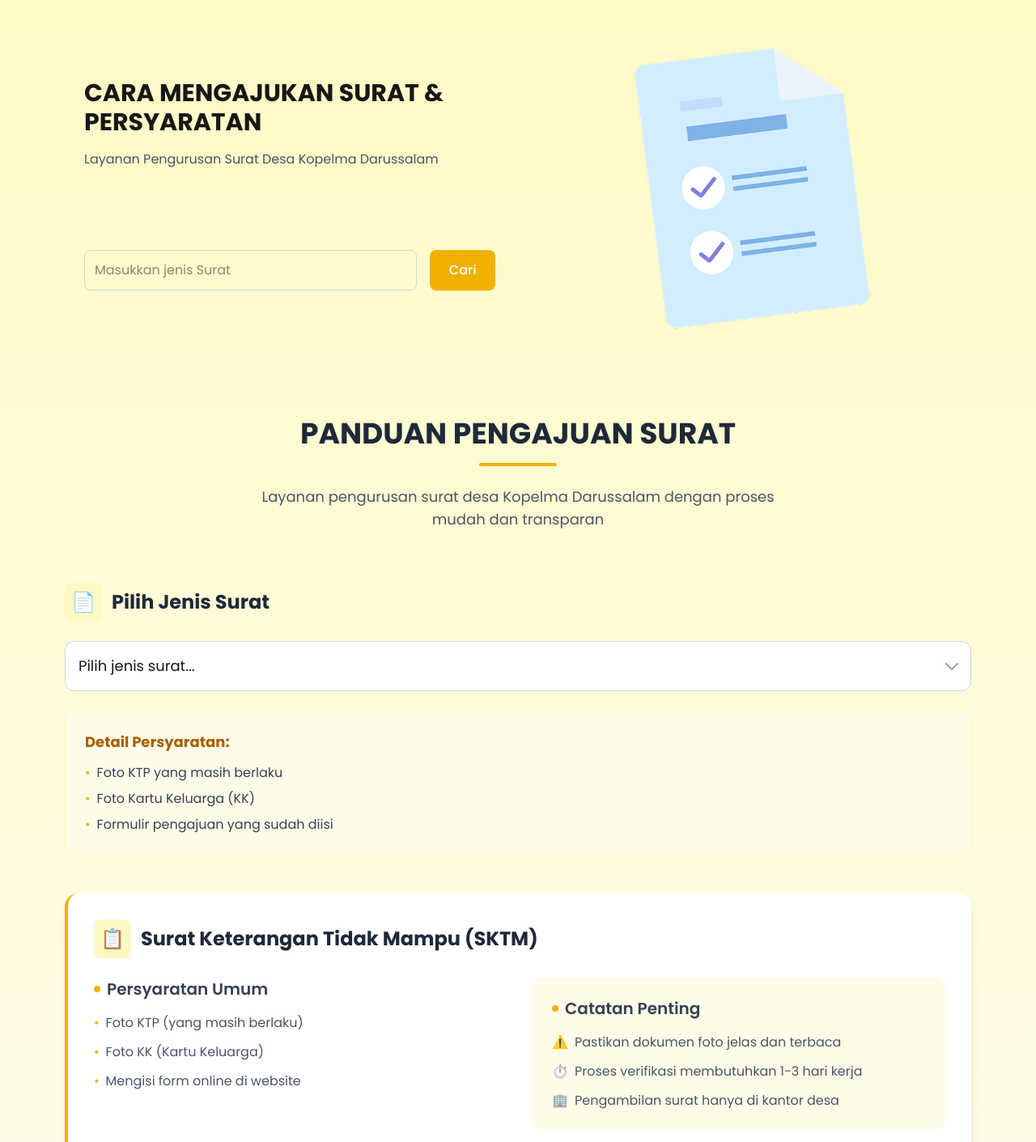
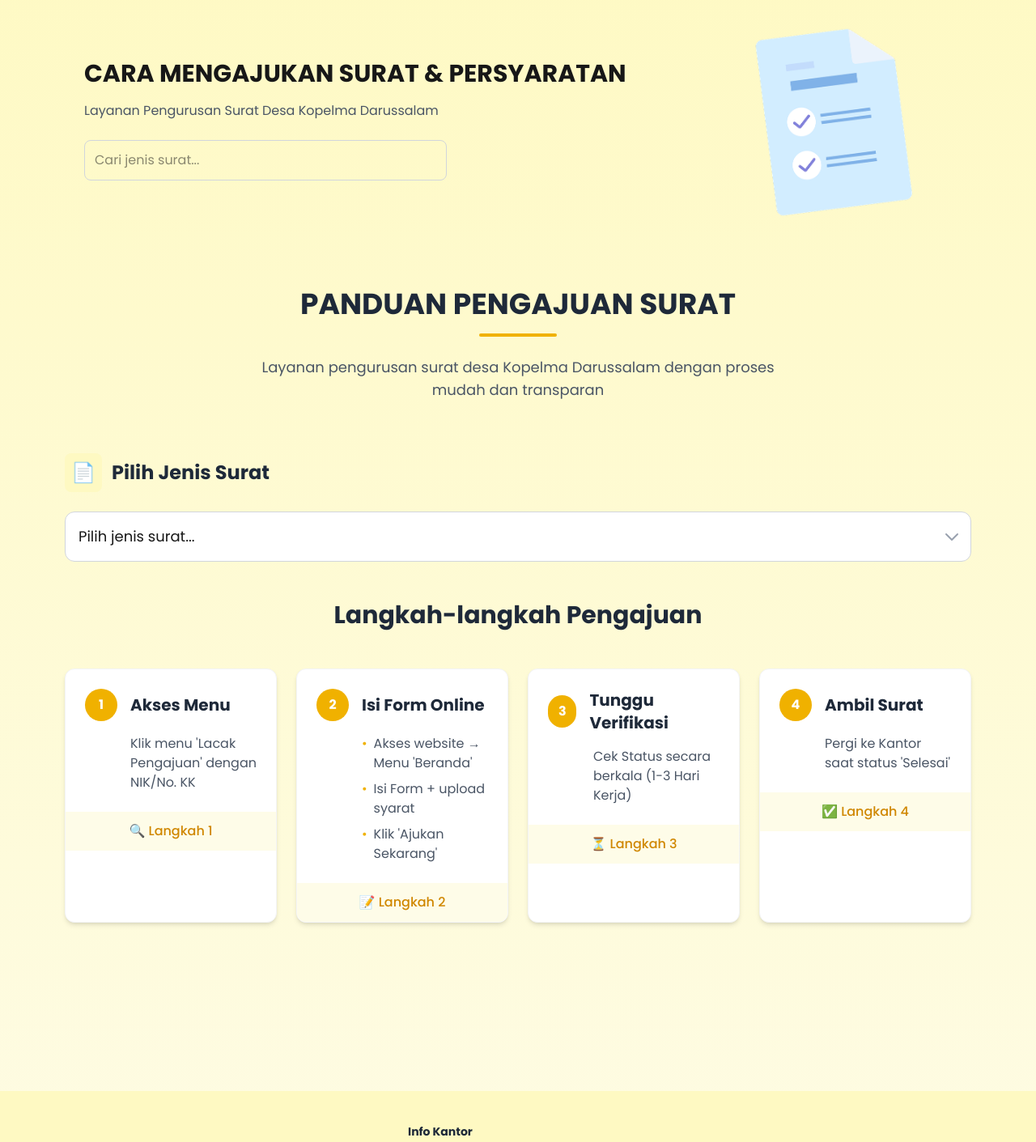
Before and after one commit to affanshdr/SIMAK, a Next.js app: page /panduan in a window 1280 px wide. Shown: the part 140-1551 px from the top of the page at 81% size. Built offline with nearby package versions, Linux system fonts and the light colour scheme.

Commit message:
panduan,masuk

```diff
--- a/package.json
+++ b/package.json
@@ -14,7 +14,8 @@
     "next": "15.3.0",
     "prisma": "^6.6.0",
     "react": "^19.0.0",
-    "react-dom": "^19.0.0"
+    "react-dom": "^19.0.0",
+    "react-icons": "^5.5.0"
   },
   "devDependencies": {
     "@eslint/eslintrc": "^3",
--- a/src/app/panduan/page.tsx
+++ b/src/app/panduan/page.tsx
@@ -1,15 +1,15 @@
-'use client';
-import { motion } from 'framer-motion';
+"use client";
+import { motion } from "framer-motion";
 import { useState } from "react";
-import Navbar from '../../components/Navbar';
-import Footer from '../../components/Footer';
+import Navbar from "../../components/Navbar";
+import Footer from "../../components/Footer";
 
 const steps = [
   {
     number: 1,
     title: "Akses Menu",
     description: "Klik menu 'Lacak Pengajuan' dengan NIK/No. KK",
-    icon: "🔍"
+    icon: "🔍",
   },
   {
     number: 2,
@@ -17,92 +17,131 @@ const steps = [
     description: [
       "Akses website → Menu 'Beranda'",
       "Isi Form + upload syarat",
-      "Klik 'Ajukan Sekarang'"
+      "Klik 'Ajukan Sekarang'",
     ],
-    icon: "📝"
+    icon: "📝",
   },
   {
     number: 3,
     title: "Tunggu Verifikasi",
     description: "Cek Status secara berkala (1-3 Hari Kerja)",
-    icon: "⏳"
+    icon: "⏳",
   },
   {
     number: 4,
     title: "Ambil Surat",
     description: "Pergi ke Kantor saat status 'Selesai'",
-    icon: "✅"
-  }
+    icon: "✅",
+  },
+];
+
+const letterTypes = [
+  {
+    name: "Surat Keterangan Domisili",
+    requirements: [
+      "KTP asli dan fotokopi",
+      "KK asli dan fotokopi",
+      "Surat pengantar dari RT/RW",
+      "Surat permohonan bermaterai",
+    ],
+    notes: [
+      "Pastikan alamat sesuai dengan dokumen",
+      "Surat pengantar harus ditandatangani RT/RW",
+      "Materai 10.000 diperlukan untuk surat permohonan",
+    ],
+  },
+  {
+    name: "Surat Keterangan Usaha",
+    requirements: [
+      "KTP asli dan fotokopi",
+      "KK asli dan fotokopi",
+      "Izin usaha (jika ada)",
+      "Foto lokasi usaha",
+    ],
+    notes: [
+      "Foto usaha harus jelas menunjukkan kegiatan usaha",
+      "Jika tidak memiliki izin usaha, bisa menggunakan surat pernyataan",
+      "Lokasi usaha harus dalam wilayah desa",
+    ],
+  },
+  {
+    name: "Surat Keterangan Belum Menikah",
+    requirements: [
+      "KTP asli dan fotokopi",
+      "KK asli dan fotokopi",
+      "Surat pengantar dari RT/RW",
+      "Pas foto 3x4 (latar merah)",
+    ],
+    notes: [
+      "Pas foto harus terbaru (max 3 bulan)",
+      "Surat pengantar harus mencantumkan status perkawinan",
+      "Untuk PNS/TNI/POLRI memerlukan tambahan dokumen",
+    ],
+  },
+  {
+    name: "Surat Keterangan Tidak Mampu",
+    requirements: [
+      "KTP asli dan fotokopi",
+      "KK asli dan fotokopi",
+      "Surat pernyataan tidak mampu dari RT/RW",
+      "Rekening listrik/air 3 bulan terakhir",
+    ],
+    notes: [
+      "Pernyataan RT/RW harus bermaterai",
+      "Rekening menunjukkan pemakaian minimal",
+      "Untuk pelajar perlu melampirkan surat dari sekolah",
+    ],
+  },
 ];
 
 export default function Panduan() {
+  const [searchQuery, setSearchQuery] = useState("");
+  const [selectedLetter, setSelectedLetter] = useState<string | null>(null);
 
-    const [searchQuery, setSearchQuery] = useState("");
-        const [searchResults, setSearchResults] = useState<Array<{
-          noTracking: string;
-          jenisSurat: string;
-          tanggal: string;
-          status: string;
-        }> | null>(null);
+  const handleLetterChange = (e: React.ChangeEvent<HTMLSelectElement>) => {
+    setSelectedLetter(e.target.value);
+  };
 
-        const handleSearch = (e: React.FormEvent) => {
-          e.preventDefault();
-          // Mock search results - replace with actual API call
-          setSearchResults([
-            {
-              noTracking: "KM - 001",
-              jenisSurat: "Surat Keterangan Kurang Mampu",
-              tanggal: "20 Mei 2025",
-              status: "Diproses", // Changed to "Diproses"
-            },
-            {
-              noTracking: "KM - 023",
-              jenisSurat: "Surat Keterangan Kurang Mampu",
-              tanggal: "15 Feb 2025",
-              status: "Diajukan", // Fixed typo from "Didjukan"
-            },
-          ]);
-        };
+  const currentLetter = letterTypes.find(
+    (letter) => letter.name === selectedLetter
+  );
 
   return (
     <div
       style={{ fontFamily: "var(--font-poppins)" }}
-          className="min-h-screen bg-gradient-to-b from-yellow-100 to-yellow-0 font-sans"
-        >
-          {/* Navbar */}
+      className="min-h-screen bg-gradient-to-b from-yellow-100 to-yellow-50 font-poppins">
       <Navbar />
 
       {/* Hero Section */}
-          <div className="px-6 mt-10 flex flex-col md:flex-row justify-between items-center ml-10 mr-10">
-            <div className="ml-10 mb-8 md:mb-0">
-              <h1 className="text-3xl font-bold mb-4">CARA MENGAJUKAN SURAT & PERSYARATAN</h1>
-              <p className="text-gray-600">
+      <div className="px-6 mt-10 flex flex-col md:flex-row justify-between items-center mx-4 md:mx-10">
+        <div className="mb-8 md:mb-0 md:ml-10">
+          <h1 className="text-3xl font-bold mb-4">
+            CARA MENGAJUKAN SURAT & PERSYARATAN
+          </h1>
+          <p className="text-gray-600 mb-6">
             Layanan Pengurusan Surat Desa Kopelma Darussalam
           </p>
 
-              <form onSubmit={handleSearch} className="flex gap-4 mt-25">
+          <form className="flex gap-4 max-w-md">
             <input
               type="text"
-                    placeholder="Masukkan jenis Surat"
+              placeholder="Cari jenis surat..."
               className="flex-grow p-3 border border-gray-300 rounded-lg focus:ring-2 focus:ring-yellow-500 focus:border-yellow-500"
               value={searchQuery}
               onChange={(e) => setSearchQuery(e.target.value)}
             />
-                <button
-                    type="submit"
-                    className="bg-yellow-500 hover:bg-yellow-600 text-white font-medium py-3 px-6 rounded-lg transition-colors"
-                >
-                    Cari
-                </button>
           </form>
         </div>
 
-            <img src="/pengajuan.png" alt="Surat" className="w-150 h-120 mr-2" />
-
+        <img
+          src="/pengajuan.png"
+          alt="Surat"
+          className="w-full max-w-md md:w-auto md:h-80"
+        />
       </div>
 
       <main className="container mx-auto px-4 py-12 max-w-6xl">
-        {/* Header with animated underline */}
+        {/* Header */}
         <motion.div
           initial={{ opacity: 0, y: 20 }}
           animate={{ opacity: 1, y: 0 }}
@@ -114,11 +153,12 @@ export default function Panduan() {
           </h1>
           <div className="w-24 h-1 bg-yellow-500 mx-auto mt-4 rounded-full" />
           <p className="text-lg text-gray-600 mt-6 max-w-2xl mx-auto">
-            Layanan pengurusan surat desa Kopelma Darussalam dengan proses mudah dan transparan
+            Layanan pengurusan surat desa Kopelma Darussalam dengan proses mudah
+            dan transparan
           </p>
         </motion.div>
 
-        {/* Pilih Jenis Surat Section */}
+        {/* Pilih Jenis Surat */}
         <motion.div
           initial={{ opacity: 0, y: 20 }}
           whileInView={{ opacity: 1, y: 0 }}
@@ -126,76 +166,67 @@ export default function Panduan() {
           className="mb-12"
         >
           <h3 className="text-2xl font-bold mb-6 text-gray-800 flex items-center">
-    <span className="bg-yellow-100 text-yellow-600 p-2 rounded-lg mr-3">📄</span>
+            <span className="bg-yellow-100 text-yellow-600 p-2 rounded-lg mr-3">
+              📄
+            </span>
             Pilih Jenis Surat
           </h3>
 
           <div className="relative group">
             <select
+              onChange={handleLetterChange}
               className="w-full p-4 pr-10 text-lg border border-gray-300 rounded-xl appearance-none focus:ring-2 focus:ring-yellow-500 focus:border-yellow-500 bg-white cursor-pointer transition-all hover:shadow-md"
             >
-      <option value="" disabled selected className="text-gray-400">Pilih jenis surat...</option>
-      {[
-        "Surat Keterangan Domisili",
-        "Surat Keterangan Usaha",
-        "Surat Keterangan Belum Menikah",
-        "Surat Keterangan Tidak Mampu"
-      ].map((surat, index) => (
+              <option value="" disabled selected className="text-gray-400">
+                Pilih jenis surat...
+              </option>
+              {letterTypes
+                .filter((letter) =>
+                  letter.name.toLowerCase().includes(searchQuery.toLowerCase())
+                )
+                .map((letter, index) => (
                   <option
                     key={index}
-          value={surat}
+                    value={letter.name}
                     className="py-2 text-gray-700 hover:bg-yellow-50"
                   >
-          {surat}
+                    {letter.name}
                   </option>
                 ))}
             </select>
 
             <div className="absolute right-3 top-1/2 -translate-y-1/2 text-gray-400 group-hover:text-yellow-600 transition-colors">
-      <svg xmlns="http://www.w3.org/2000/svg" className="h-6 w-6" fill="none" viewBox="0 0 24 24" stroke="currentColor">
-        <path strokeLinecap="round" strokeLinejoin="round" strokeWidth={2} d="M19 9l-7 7-7-7" />
+              <svg
+                xmlns="http://www.w3.org/2000/svg"
+                className="h-6 w-6"
+                fill="none"
+                viewBox="0 0 24 24"
+                stroke="currentColor"
+              >
+                <path
+                  strokeLinecap="round"
+                  strokeLinejoin="round"
+                  strokeWidth={2}
+                  d="M19 9l-7 7-7-7"
+                />
               </svg>
             </div>
           </div>
 
-  {/* Surat Details (appears when selected) */}
+          {/* Dynamic Requirements */}
+          {currentLetter && (
             <motion.div
               initial={{ height: 0, opacity: 0 }}
               animate={{ height: "auto", opacity: 1 }}
               transition={{ duration: 0.3 }}
               className="mt-6 overflow-hidden"
             >
-    <div className="bg-yellow-50 rounded-xl p-6 border border-yellow-100">
-      <h4 className="font-bold text-lg mb-3 text-yellow-700">Detail Persyaratan:</h4>
-      <ul className="space-y-2 text-gray-700">
-        <li className="flex items-start">
-          <span className="text-yellow-500 mr-2">•</span>
-          <span>Foto KTP yang masih berlaku</span>
-        </li>
-        <li className="flex items-start">
-          <span className="text-yellow-500 mr-2">•</span>
-          <span>Foto Kartu Keluarga (KK)</span>
-        </li>
-        <li className="flex items-start">
-          <span className="text-yellow-500 mr-2">•</span>
-          <span>Formulir pengajuan yang sudah diisi</span>
-        </li>
-      </ul>
-    </div>
-  </motion.div>
-</motion.div>
-
-
-        {/* Requirements Card */}
-        <motion.div
-          initial={{ opacity: 0 }}
-          whileInView={{ opacity: 1 }}
-          viewport={{ once: true }}
-          className="bg-white rounded-2xl shadow-lg p-8 mb-16 border-l-4 border-yellow-500"
-        >
+              <div className="bg-white rounded-2xl shadow-lg p-8 mb-8 border-l-4 border-yellow-500">
                 <h2 className="text-2xl font-bold mb-6 text-gray-800 flex items-center">
-            <span className="bg-yellow-100 text-yellow-600 p-2 rounded-lg mr-3">📋</span>
-            Surat Keterangan Tidak Mampu (SKTM)
+                  <span className="bg-yellow-100 text-yellow-600 p-2 rounded-lg mr-3">
+                    📋
+                  </span>
+                  {currentLetter.name}
                 </h2>
 
                 <div className="grid md:grid-cols-2 gap-8">
@@ -205,7 +236,7 @@ export default function Panduan() {
                       Persyaratan Umum
                     </h3>
                     <ul className="space-y-3">
-                {['Foto KTP (yang masih berlaku)', 'Foto KK (Kartu Keluarga)', 'Mengisi form online di website'].map((item, i) => (
+                      {currentLetter.requirements.map((req, i) => (
                         <motion.li
                           key={i}
                           initial={{ x: -20 }}
@@ -214,7 +245,7 @@ export default function Panduan() {
                           className="flex items-start"
                         >
                           <span className="text-yellow-500 mr-2">•</span>
-                    <span className="text-gray-600">{item}</span>
+                          <span className="text-gray-600">{req}</span>
                         </motion.li>
                       ))}
                     </ul>
@@ -226,24 +257,21 @@ export default function Panduan() {
                       Catatan Penting
                     </h3>
                     <ul className="space-y-3 text-gray-600">
-                <li className="flex items-start">
+                      {currentLetter.notes.map((note, i) => (
+                        <li key={i} className="flex items-start">
                           <span className="text-yellow-500 mr-2">⚠️</span>
-                  Pastikan dokumen foto jelas dan terbaca
+                          {note}
                         </li>
-                <li className="flex items-start">
-                  <span className="text-yellow-500 mr-2">⏱️</span>
-                  Proses verifikasi membutuhkan 1-3 hari kerja
-                </li>
-                <li className="flex items-start">
-                  <span className="text-yellow-500 mr-2">🏢</span>
-                  Pengambilan surat hanya di kantor desa
-                </li>
+                      ))}
                     </ul>
                   </div>
                 </div>
+              </div>
+            </motion.div>
+          )}
         </motion.div>
 
-        {/* Animated Steps */}
+        {/* Langkah-langkah Pengajuan */}
         <div className="mb-20">
           <h2 className="text-3xl font-bold text-center mb-12 text-gray-800">
             Langkah-langkah Pengajuan
@@ -265,7 +293,9 @@ export default function Panduan() {
                     <div className="bg-yellow-500 text-white font-bold rounded-full w-10 h-10 flex items-center justify-center mr-4">
                       {step.number}
                     </div>
-                    <h3 className="text-xl font-bold text-gray-800">{step.title}</h3>
+                    <h3 className="text-xl font-bold text-gray-800">
+                      {step.title}
+                    </h3>
                   </div>
 
                   <div className="text-gray-600 pl-14">
@@ -291,7 +321,6 @@ export default function Panduan() {
             ))}
           </div>
         </div>
-
       </main>
 
       <Footer />
--- a/src/components/Navbar.tsx
+++ b/src/components/Navbar.tsx
@@ -21,7 +21,7 @@ export default function Navbar() {
           { path: '/', name: 'Dashboard' },
           { path: '/lacak-pengajuan', name: 'Lacak Pengajuan' },
           { path: '/panduan', name: 'Panduan' },
-          { path: '/masuk', name: 'Masuk' }
+          { path: '/login', name: 'Masuk' }
         ].map((item) => (
           <Link
             key={item.path}
```
Also changed, not shown: src/app/login/page.tsx (added, +113 -0 lines), 1 other file (tests, documents, lock files or other folders). Lines whose indentation alone changed are shown as unchanged.
